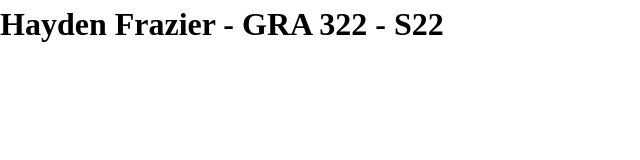
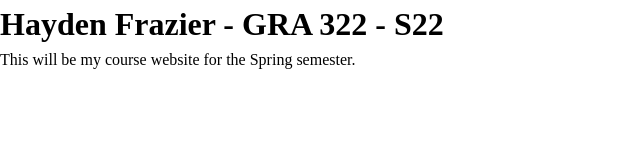
Before and after one commit to hbfrazie/gra322_s22, a plain HTML site: page index.html in a window 1280 px wide. Shown: the whole page, without its empty margins (0-640 px from the left). Drawn offline with Linux system fonts and the light colour scheme.

Commit message:
Add paragraph

```diff
--- a/index.html
+++ b/index.html
@@ -17,6 +17,7 @@
 <body>
   <!-- Add your content here -->
   <h1>Hayden Frazier - GRA 322 - S22</h1>
+  <p1>This will be my course website for the Spring semester.</p1>
 
   <!-- Load Scripts -->
   <script src="js/scripts.js"></script>
```
